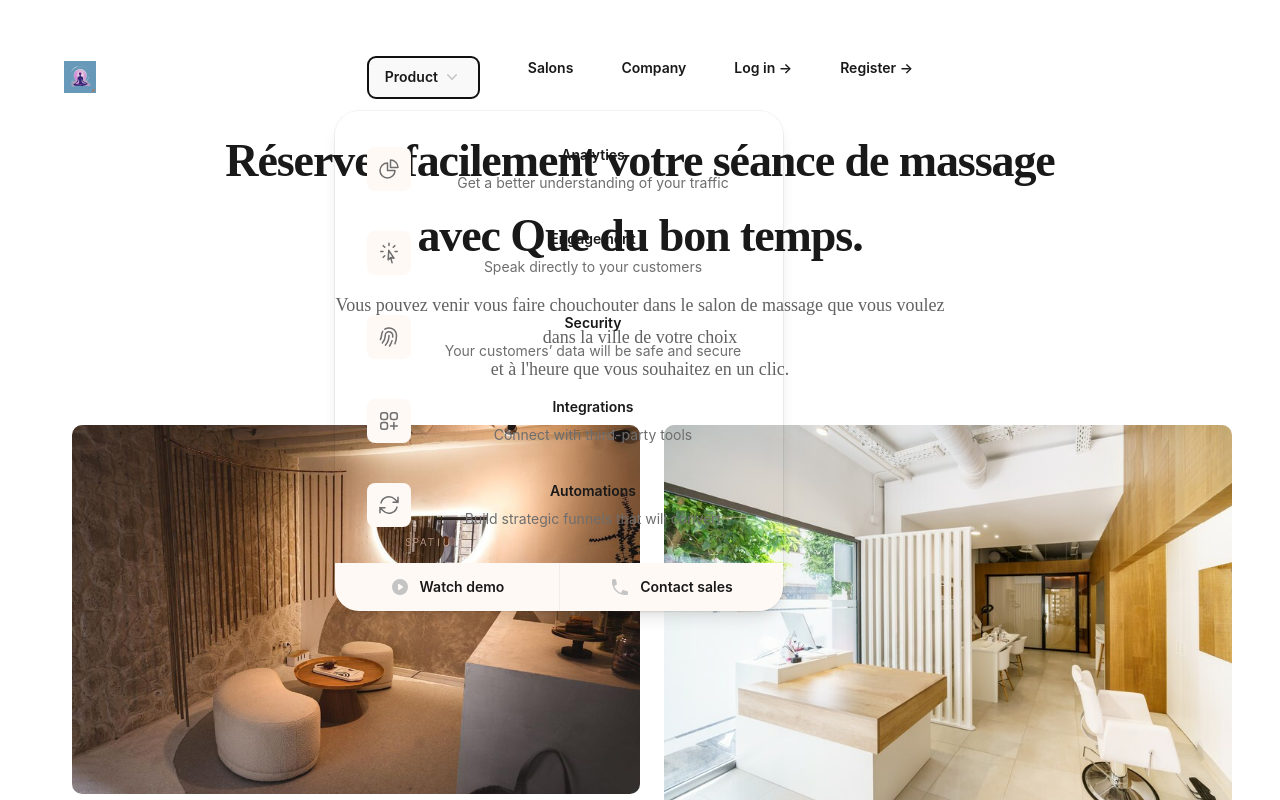
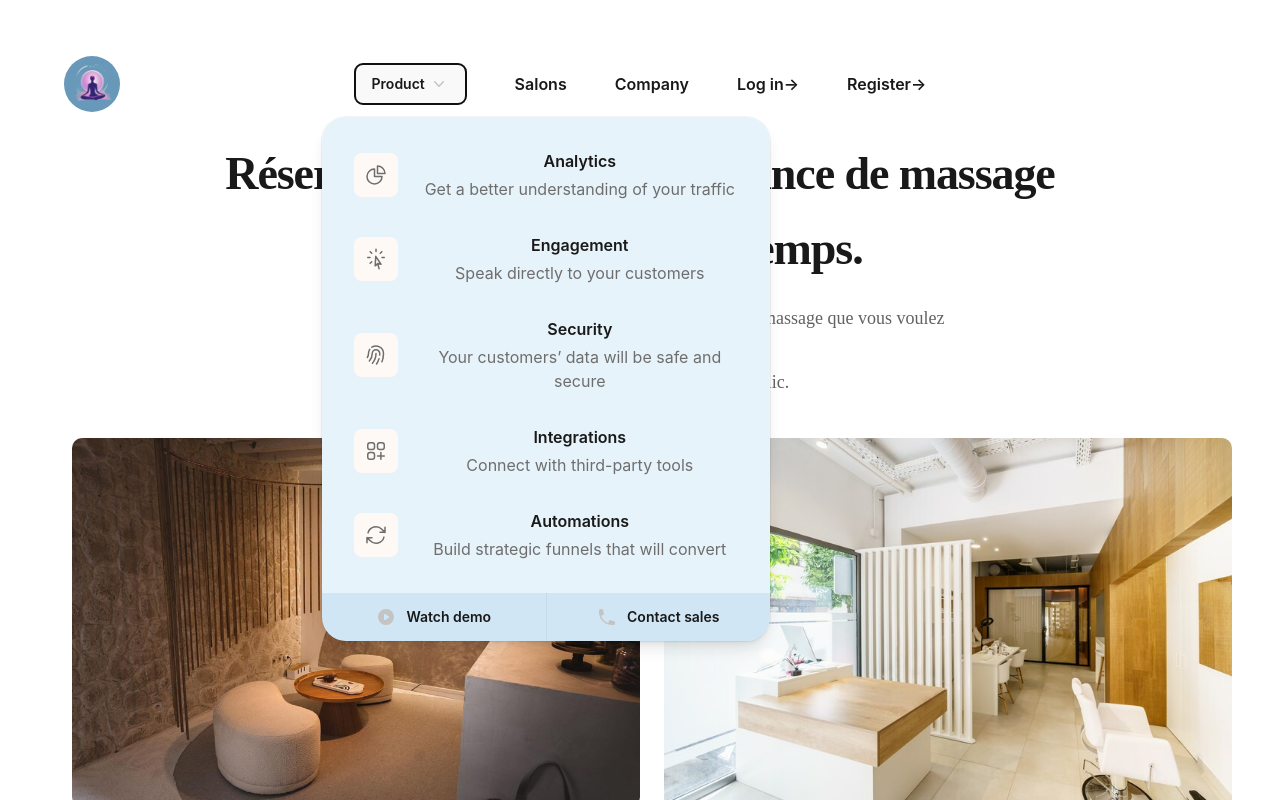
Before and after one commit to https-github-com-chiekhou/challenge-5A-qdbt, a React (Vite) app in the folder Front/: page / in a window 1280 px wide. Both pictures are taken after a click on the button "Product". Shown: the top 800 px of the page. Built offline with nearby package versions, Linux system fonts and the light colour scheme.

Commit message:
[FEATURE][ERGONOMIE]- header

```diff
--- a/Front/src/components/Header1/index.jsx
+++ b/Front/src/components/Header1/index.jsx
@@ -70,7 +70,10 @@ const Header1 = () => {
         <div className="flex lg:flex-1">
           <a href="/" className="-m-1.5 p-1.5">
             <span className="sr-only">Your Company</span>
-            <img className="h-8 w-auto" src={logo} alt="" />
+            <div className="rounded-full overflow-hidden mr-4">
+            <img src={logo} alt="Profile" className="w-14 h-14 object-cover" />
+          </div>
+            {/* <img className="h-8 w-auto" src={logo} alt="" /> */}
           </a>
         </div>
         <div className="flex lg:hidden">
@@ -103,11 +106,11 @@ const Header1 = () => {
               leaveTo="opacity-0 translate-y-1"
             >
               <Popover.Panel className="absolute -left-8 top-full z-10 mt-3 w-screen max-w-md overflow-hidden rounded-3xl bg-dark shadow-lg ring-1 ring-gray-900/5">
-                <div className="p-4">
+                <div className="p-4 bg-[#e7f3fa]">
                   {products.map((item) => (
                     <div
                       key={item.name}
-                      className="group relative flex items-center gap-x-6 rounded-lg p-4 text-sm leading-6 hover:bg-gray-50"
+                      className="group relative flex items-center gap-x-6 rounded-lg p-4 leading-6 hover:bg-[#c8e2f2]"
                     >
                       <div className="flex h-11 w-11 flex-none items-center justify-center rounded-lg bg-gray-50 group-hover:bg-white">
                         <item.icon
@@ -128,7 +131,7 @@ const Header1 = () => {
                     </div>
                   ))}
                 </div>
-                <div className="grid grid-cols-2 divide-x divide-gray-900/5 bg-gray-50">
+                <div className="grid grid-cols-2 divide-x divide-gray-900/5 bg-[#d0e6f4]">
                   {callsToAction.map((item) => (
                     <a
                       key={item.name}
@@ -149,24 +152,24 @@ const Header1 = () => {
 
           <a
             href="/salons"
-            className="text-sm font-semibold leading-6 text-gray-900"
+            className="flex items-center font-semibold leading-6 text-gray-900"
           >
             Salons
           </a>
 
-          <a href="#" className="text-sm font-semibold leading-6 text-gray-900">
+          <a href="#" className="flex items-center font-semibold leading-6 text-gray-900">
             Company
           </a>
           <a
             href="/login"
-            className="text-sm font-semibold leading-6 text-gray-900"
+            className="flex items-center font-semibold leading-6 text-gray-900"
           >
             Log in <span aria-hidden="true">&rarr;</span>
           </a>
 
           <a
             href="/register"
-            className="text-sm font-semibold leading-6 text-gray-900"
+            className="flex items-center font-semibold leading-6 text-gray-900"
           >
             Register <span aria-hidden="true">&rarr;</span>
           </a>
```
